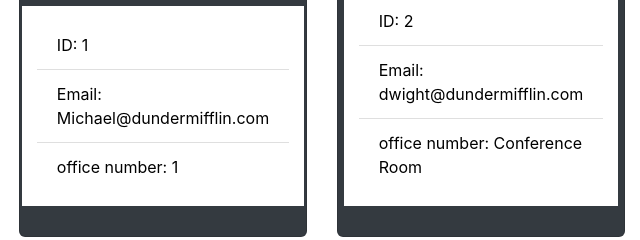
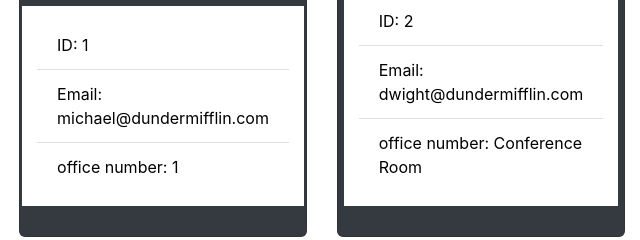
Before and after one commit to joshuaramat/team-profile-generator, a website: page team.html in a window 1280 px wide. Shown: the part 274-514 px from the top of the page, 0-640 px from the left. Drawn offline with nearby package versions, Linux system fonts and the light colour scheme.

Commit message:
added team.html

```diff
--- a/team.html
+++ b/team.html
@@ -53,7 +53,7 @@
                 </div >
                 <ul class="list-group list-group-flush text">
                     <li class="list-group-item">ID: 1</li>
-                    <li class="list-group-item">Email: Michael@dundermifflin.com</li>
+                    <li class="list-group-item">Email: michael@dundermifflin.com</li>
                     <li class="list-group-item"> office number: 1</li>
                 </ul>
             </div > <div class="card bg-dark justify-content-center align-items-center" style="width: 18rem;">
```
Also changed, not shown: 1 other file.
